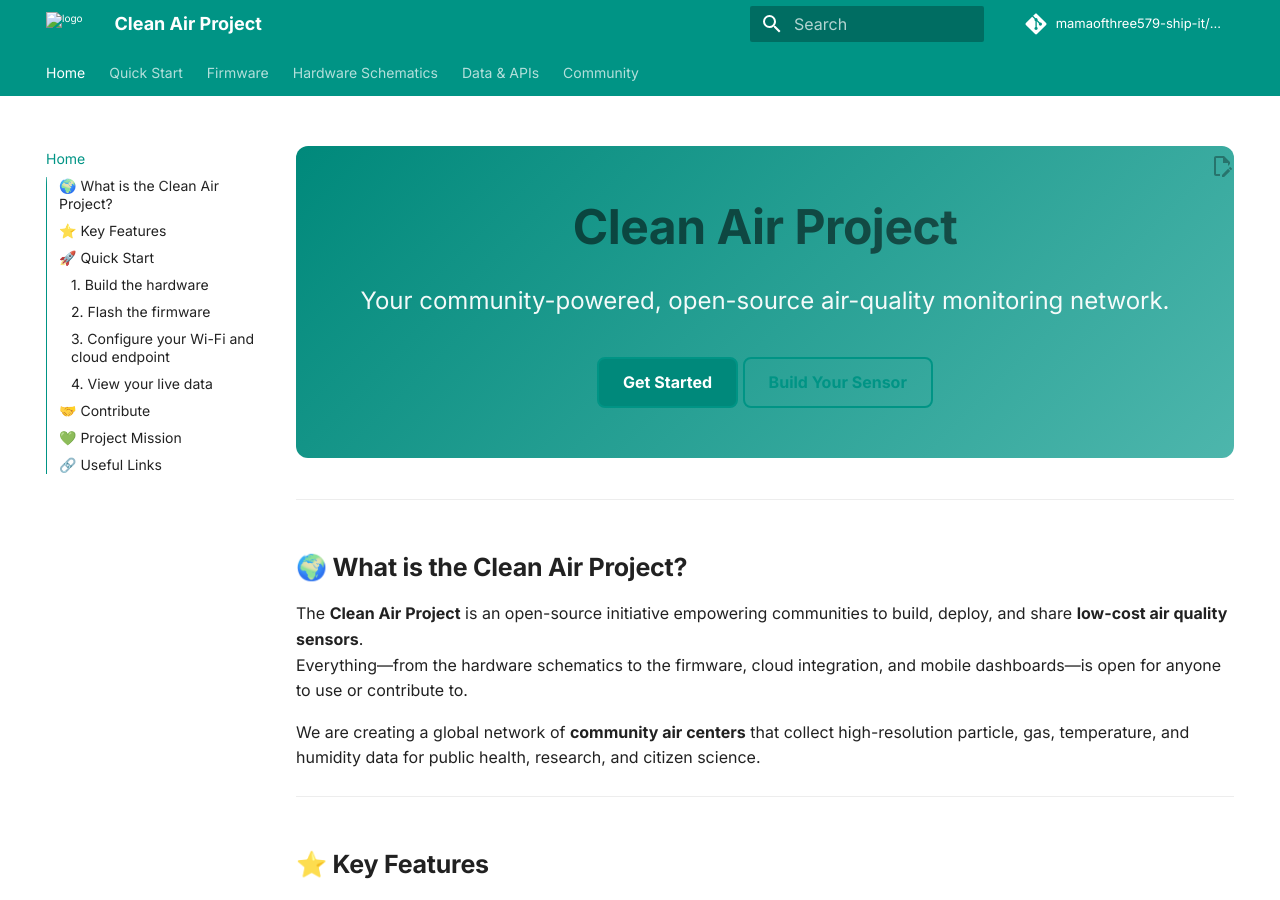
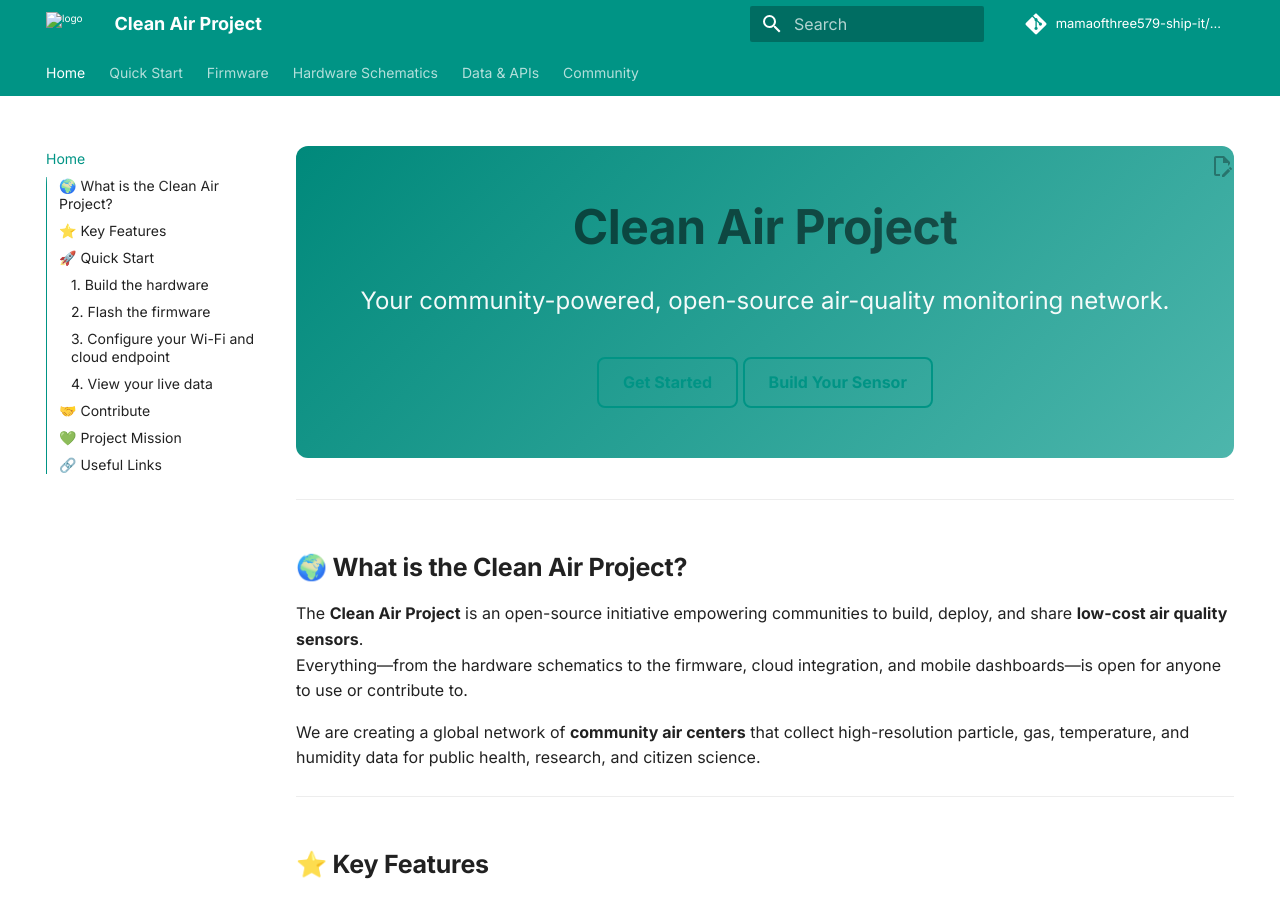
Before and after one commit to mamaofthree579-ship-it/clean-air-project, an MkDocs documentation site: the page built from docs/index.md, in a window 1280 px wide and 900 px high. Built offline with MkDocs 1.6.1 and Material for MkDocs 9.7.7, drawn with Linux system fonts in a browser that asks for light colours; comment, search, counter and statistics services are not loaded.

Commit message:
Update index.md

```diff
--- a/docs/index.md
+++ b/docs/index.md
@@ -3,8 +3,8 @@
   <p>Your community-powered, open-source air-quality monitoring network.</p>
 
   <div style="margin-top: 1.8rem;">
-    <a href="/clean-air-project/docs/getting-started.md/" class="md-button md-button--primary">Get Started</a>
-    <a href="/clean-air-project/docs/hardware/build_guide.md" class="md-button">Build Your Sensor</a>
+    <a href="/docs/getting-started" class="md-button">Get Started</a>
+    <a href="/docs/hardware/build_guide.md" class="md-button">Build Your Sensor</a>
   </div>
 </div>
 
```
